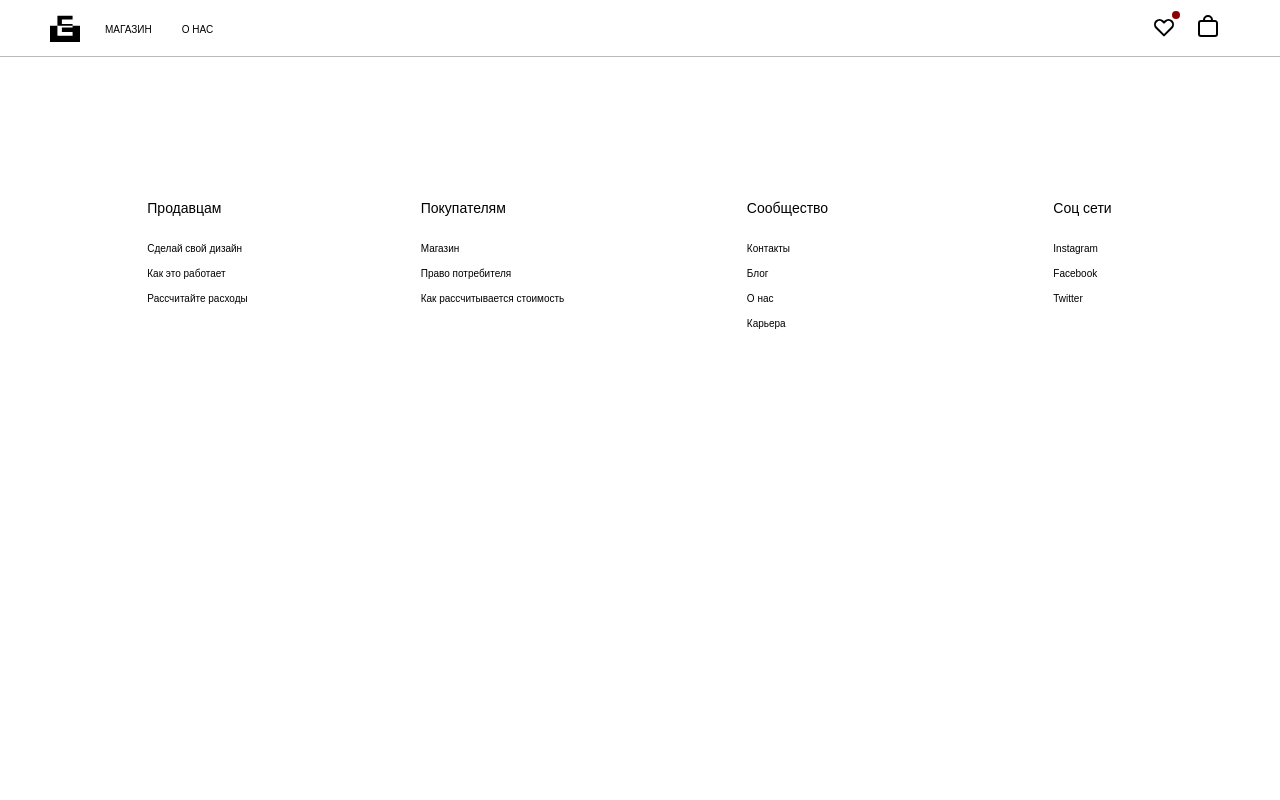
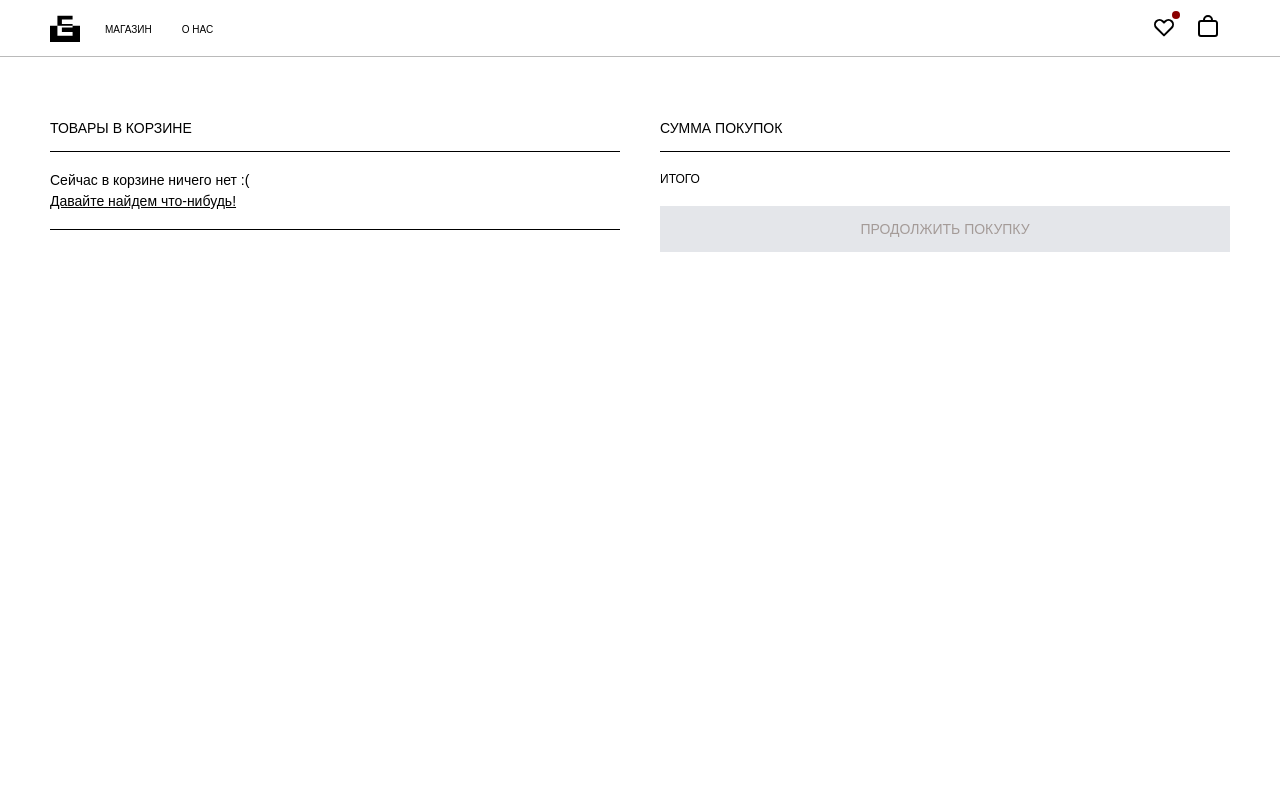
Before and after one commit to FedorLivshits/DesignerClothingShopReact, a React (Create React App) app: page /cart in a window 1280 px wide. Shown: the top 800 px of the page. Built offline with nearby package versions, Linux system fonts and the light colour scheme; a web font is replaced by a local one.

Commit message:
На страницу корзины попадает добавленный товар, отдельно создана карта товара в корзине - CartProductCard

```diff
--- a/src/App.tsx
+++ b/src/App.tsx
@@ -1,5 +1,5 @@
 import React from 'react'
-import {Route, Switch} from 'react-router-dom'
+import {Route} from 'react-router-dom'
 import Header from './Components/Header/Header'
 import {AppWrapper, GlobalStyle} from './GlobalStyle'
 import MainPage from './Pages/MainPage'
@@ -9,6 +9,7 @@ import AboutPage from './Pages/AboutPage'
 import ProductPage from './Pages/ProductPage/ProductPage'
 import ScrollToTop from './Components/ScrollToTop/ScrollToTop'
 import LikedPage from './Pages/LikedPage'
+import CartPage from './Pages/CartPage/CartPage'
 
 const App: React.FC = () => {
     return (
@@ -21,6 +22,7 @@ const App: React.FC = () => {
                 <Route path='/shop/:id' render={() => <ProductPage/>}/>
                 <Route path='/about' render={() => <AboutPage/>}/>
                 <Route exact path='/liked' render={() => <LikedPage/>}/>
+                <Route exact path='/cart' render={() => <CartPage/>}/>
             <Footer/>
         </AppWrapper>
     )
--- /dev/null
+++ b/src/Components/CartProductCard/CartProductCard.tsx
@@ -0,0 +1,38 @@
+import React from 'react'
+import {ProductCardType} from '../ProductCard/ProductCard'
+import {
+    Amount,
+    ButtonRemove,
+    CartProductCardWrapper,
+    Price,
+    ProductImage,
+    ProductInfo,
+    Size,
+    Title
+} from './CartProductCardStyle'
+
+const CartProductCard: React.FC<ProductCardType> = ({id, img, name, designer, price, size}) => {
+    return (
+        <CartProductCardWrapper>
+            <ProductImage src={img as string}/>
+            <ProductInfo>
+                <Title>
+                    {name}
+                </Title>
+                <Size>
+                    Размер: {size}
+                </Size>
+                <Amount>
+                    Количество
+                </Amount>
+                <ButtonRemove>
+                    Удалить
+                </ButtonRemove>
+            </ProductInfo>
+            <Price>
+                {price} руб.
+            </Price>
+        </CartProductCardWrapper>
+    )
+}
+export default CartProductCard
--- a/src/Components/ProductCard/ProductCard.tsx
+++ b/src/Components/ProductCard/ProductCard.tsx
@@ -15,7 +15,7 @@ import close from '../../assets/img/Close.svg'
 import {useDispatch} from 'react-redux'
 import {removeFromLiked} from '../../redux/main-reducer'
 
-interface ProductCardType {
+export interface ProductCardType {
     id: string | null
     img: string | null
     name: string | null
--- /dev/null
+++ b/src/Pages/CartPage/CartPage.tsx
@@ -0,0 +1,88 @@
+import React, {useEffect} from 'react'
+import {Container} from '../../GlobalStyle'
+import {useSelector} from 'react-redux'
+import {AppStateType} from '../../redux/store'
+import {ProductType} from '../../types/types'
+import CartProductCard from '../../Components/CartProductCard/CartProductCard'
+import {
+    CartPageWrapper,
+    CheckoutButton,
+    MainTitle,
+    NavLink,
+    ProductsInCart,
+    Subtotal,
+    SubtotalPrice,
+    Summary,
+    SummaryWrapper,
+    Text,
+    TextWrapper
+} from './CartPageStyle'
+
+const CartPage = () => {
+    const cartProducts = useSelector((state: AppStateType) => state.mainReducer.cart)
+
+    useEffect(() => {
+        localStorage.setItem('cart', JSON.stringify(cartProducts))
+    }, [cartProducts])
+
+    return (
+        <Container>
+            <CartPageWrapper>
+                <ProductsInCart>
+                    <MainTitle>
+                        ТОВАРЫ В КОРЗИНЕ
+                    </MainTitle>
+                    {cartProducts.length
+                        ?
+                        <>
+                            {cartProducts.map((p: ProductType) => <CartProductCard key={p.id} img={p.photo}
+                                                                                   designer={p['product-designer']}
+                                                                                   id={p.id} name={p['product-name']}
+                                                                                   price={p.price} size={p.size}/>)}
+                        </>
+                        :
+                        <TextWrapper>
+                            <Text>
+                                Сейчас в корзине ничего нет :(
+                            </Text>
+                            <NavLink to='/shop'>
+                                Давайте найдем что-нибудь!
+                            </NavLink>
+                        </TextWrapper>
+                    }
+                </ProductsInCart>
+                <Summary>
+                    <MainTitle>
+                        СУММА ПОКУПОК
+                    </MainTitle>
+                    <SummaryWrapper>
+                        <Subtotal>
+                            ИТОГО
+                        </Subtotal>
+                        <SubtotalPrice>
+                            {cartProducts.length
+                                ?
+                                <>
+                                    {cartProducts.reduce((acc, p) => {
+                                        if (p.price) {
+                                            let price = +p.price
+                                            return acc + price
+                                        }
+                                        return acc
+                                    }, 0)} руб.
+                                </>
+                                :
+                                ''
+                            }
+                        </SubtotalPrice>
+                    </SummaryWrapper>
+                    <CheckoutButton disabled={!cartProducts.length}>
+                        ПРОДОЛЖИТЬ ПОКУПКУ
+                    </CheckoutButton>
+                </Summary>
+            </CartPageWrapper>
+        </Container>
+    )
+}
+
+export default CartPage
--- /dev/null
+++ b/src/Pages/CartPage/CartPageStyle.ts
@@ -0,0 +1,59 @@
+import styled from 'styled-components'
+import {Link} from 'react-router-dom'
+
+
+export const CartPageWrapper = styled.div`
+    display: grid;
+    grid-template-columns: 1fr 1fr;
+    grid-gap: 40px;
+    min-height: 100vh;
+`
+export const MainTitle = styled.h2`
+   padding-top: 120px;
+   padding-bottom: 15px;
+   font-size: 14px;
+   font-weight: 400;
+`
+export const ProductsInCart = styled.div``
+export const Summary = styled.div``
+export const SummaryWrapper = styled.div`
+   padding: 20px 0;
+   border-top: 1px solid black;
+   display: flex;
+   justify-content: space-between;
+`
+export const Subtotal = styled.div`
+   font-size: 12px;
+`
+export const SubtotalPrice = styled.div`
+   font-size: 14px;
+`
+export const CheckoutButton = styled.a<{ disabled: boolean }>`
+    display: block;
+    width: 100%;
+    background: ${props => props.disabled ? '#e4e6ea' : 'black'};
+    color:  ${props => props.disabled ? '#a49b98' : 'white'};;
+    padding: 15px 0;
+    border: none;
+    text-align: center;
+    pointer-events: ${props => props.disabled && 'none'};
+    &:hover{
+       background: #262626;
+    }
+`
+export const TextWrapper = styled.div`
+   padding: 20px 0;
+   border-top: 1px solid black;
+   border-bottom: 1px solid black;
+`
+export const Text = styled.p`
+    font-size: 14px;
+    padding-bottom: 5px;
+`
+export const NavLink = styled(Link)`
+    font-size: 14px;
+    text-decoration: underline;
+    &:hover{
+      text-decoration: none;
+    }
+`
--- a/src/Pages/ProductPage/ProductPage.tsx
+++ b/src/Pages/ProductPage/ProductPage.tsx
@@ -1,19 +1,23 @@
 import React, {useEffect, useState} from 'react'
-import styled from 'styled-components'
 import {useDispatch, useSelector} from 'react-redux'
 import {AppStateType} from '../../redux/store'
 import {RouteComponentProps, withRouter} from 'react-router-dom'
-import {addToLiked, getProduct} from '../../redux/main-reducer'
+import {addToCart, addToLiked, getProduct} from '../../redux/main-reducer'
 import {fetchProduct} from '../../api/api'
 import {ProductType} from '../../types/types'
 import {
-    AddButton, Button,
+    AddButton,
+    Button,
     Designer,
     PreOrder,
     Price,
-    ProductDescr, ProductImage, ProductInfo, ProductName,
+    ProductDescr,
+    ProductImage,
+    ProductInfo,
+    ProductName,
     ProductPageWrapper,
-    Select, SelectTitle,
+    Select,
+    SelectTitle,
     SelectWrapper,
     Wrapper
 } from './ProductPageStyle'
@@ -27,6 +31,7 @@ type PropsType = RouteComponentProps<PathParamsType>
 const ProductPageComponent: React.FC<PropsType> = (props) => {
     const [productSize, setProductSize] = useState('XS')
     const likedProducts = useSelector((state: AppStateType) => state.mainReducer.liked)
+    const cartProducts = useSelector((state: AppStateType) => state.mainReducer.cart)
     const product = useSelector((state: AppStateType) => state.mainReducer.product)
     const dispatch = useDispatch()
 
@@ -40,11 +45,17 @@ const ProductPageComponent: React.FC<PropsType> = (props) => {
     const onAddToLiked = (product: ProductType, size: string) => {
         dispatch(addToLiked(product, size))
     }
-    const disabledBtn = () => {
+    const onAddToCart = (product: ProductType, size: string) => {
+        dispatch(addToCart(product, size))
+    }
+    const disableLikedBtn = () => {
         if (likedProducts.length) {
-            let storedLiked = likedProducts.some(p => p.id === product!.id)
-            console.log(storedLiked)
-            return storedLiked
+            return likedProducts.some(p => p.id === product!.id)
+        }
+    }
+    const disableCartBtn = () => {
+        if (cartProducts.length) {
+            return cartProducts.some(p => p.id === product!.id)
         }
     }
     const onSizeChange = (e: any) => {
@@ -76,8 +87,8 @@ const ProductPageComponent: React.FC<PropsType> = (props) => {
                                     Предзакажите сейчас
                                 </PreOrder>
                             </Wrapper>
-                            <Button onClick={() => onAddToLiked(product, productSize)} disabled={disabledBtn()}>
-                                {disabledBtn() ? 'ДОБАВЛЕНО' : 'ОТЛОЖИТЬ'}
+                            <Button onClick={() => onAddToLiked(product, productSize)} disabled={disableLikedBtn()}>
+                                {disableLikedBtn() ? 'ДОБАВЛЕНО' : 'В ИЗБРАННОЕ'}
                             </Button>
                             <SelectWrapper>
                                 <SelectTitle>
@@ -91,8 +102,8 @@ const ProductPageComponent: React.FC<PropsType> = (props) => {
                                     <option value='XL'>XL</option>
                                 </Select>
                             </SelectWrapper>
-                            <AddButton>
-                                ДОБАВИТЬ В КОРЗИНУ
+                            <AddButton onClick={() => onAddToCart(product, productSize)} disabled={disableCartBtn()}>
+                                {disableCartBtn() ? 'ДОБАВЛЕНО В КОРЗИНУ' : 'ДОБАВИТЬ В КОРЗИНУ'}
                             </AddButton>
                         </ProductInfo>
                     </ProductPageWrapper>
--- a/src/Pages/ProductPage/ProductPageStyle.ts
+++ b/src/Pages/ProductPage/ProductPageStyle.ts
@@ -78,7 +78,8 @@ export const AddButton = styled.button`
     outline: none;
     cursor: pointer;
     width: 100%;
-    &:hover{
-      background: #2f2f2f;
+    &:disabled{
+      pointer-events: none;
+      background: #4e4e4e;
     }
 `
--- a/src/redux/main-reducer.ts
+++ b/src/redux/main-reducer.ts
@@ -28,7 +28,7 @@ const mainReducer = (state = initialState, action: any): InitialStateType => {
         case GET_PRODUCT:
             return {...state, product: action.product}
         case ADD_TO_CART:
-            return {...state, cart: [...state.cart, action.product]}
+            return {...state, cart: [...state.cart, {...action.product, size: action.size}]}
         case ADD_TO_LIKED:
             return {...state, liked: [...state.liked, {...action.product, size: action.size}]}
         case REMOVE_FROM_LIKED:
@@ -57,7 +57,7 @@ type AddToLikedType = {
 }
 export const getProducts = (products: Array<ProductType>) => ({type: GET_PRODUCTS, products})
 export const getProduct = (product: ProductType) => ({type: GET_PRODUCT, product})
-export const addToCart = (product: ProductType) => ({type: ADD_TO_CART, product})
+export const addToCart = (product: ProductType,  size: string) => ({type: ADD_TO_CART, product, size})
 export const addToLiked = (product: ProductType, size: string) => ({type: ADD_TO_LIKED, product, size})
 export const removeFromLiked = (id: string) => ({type: REMOVE_FROM_LIKED, id})
 
```
Also changed, not shown: src/Components/CartProductCard/CartProductCardStyle.ts (added, +42 -0 lines), src/Pages/CartPage.tsx (deleted, +0 -11 lines).
